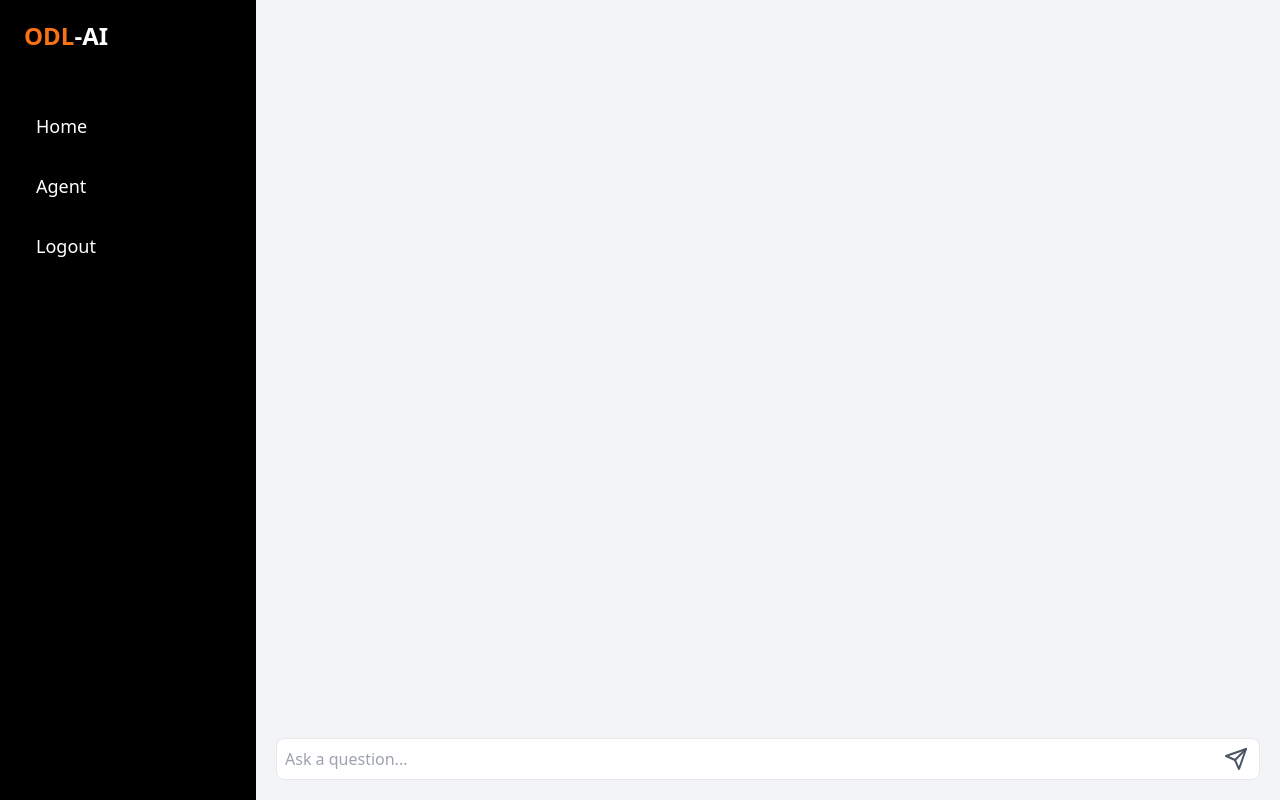
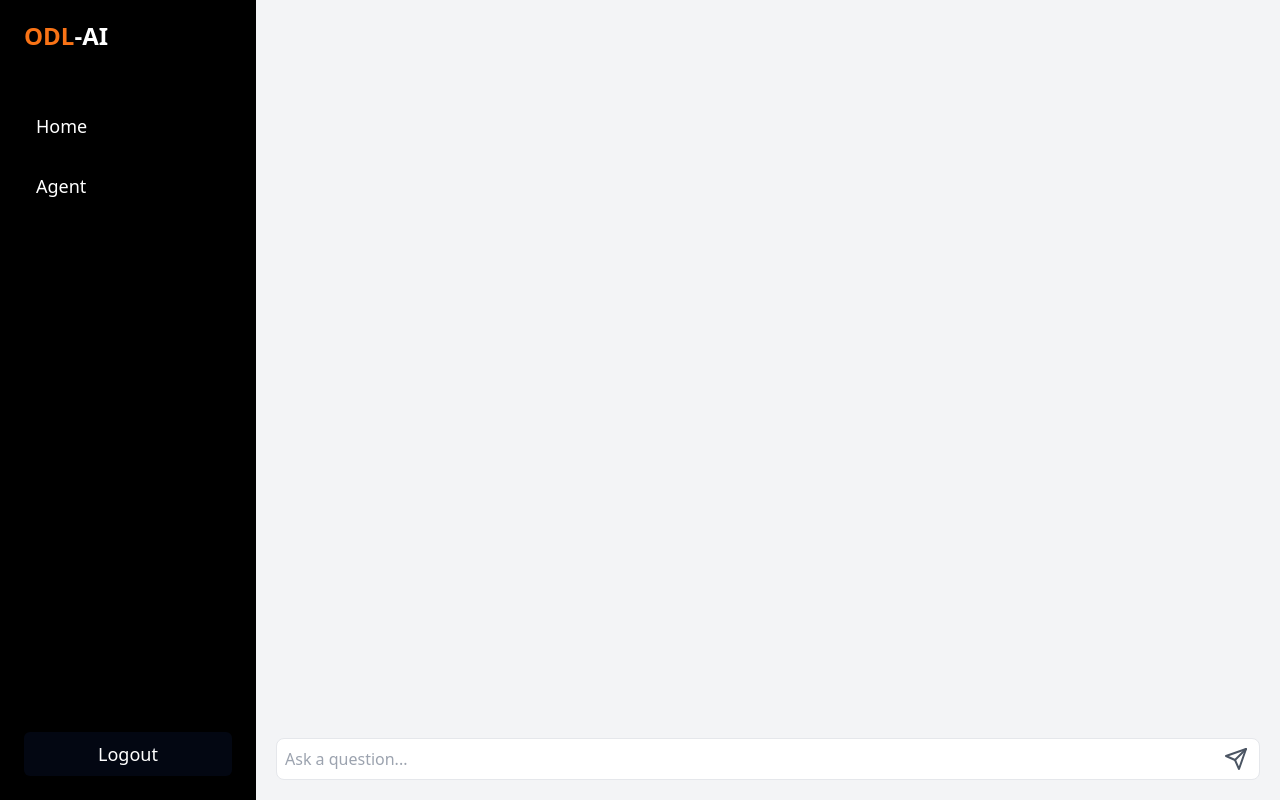
Before and after one commit to emon3455/rag-agents-frontend, a React (Vite) app: page /conversation/1 in a window 1280 px wide. Built offline with nearby package versions, Linux system fonts and the light colour scheme; sample sign-in values are in the browser's storage.

Commit message:
style: place the login logout button of the sidebar to the bottom

```diff
--- a/src/pages/conversation/ConversationSidebar.jsx
+++ b/src/pages/conversation/ConversationSidebar.jsx
@@ -48,7 +48,8 @@ const ConversationSidebar = () => {
         <h1 className="text-white text-2xl font-bold px-6 py-5">
           <span className="text-orange-500">ODL</span>-AI
         </h1>
-        <nav className="flex flex-col mt-8 space-y-4 px-6">
+        <nav className="flex flex-col justify-between h-full">
+          <div className="flex flex-col mt-8 space-y-4 px-6">
             <Link
               to="/"
               className="text-white px-3 py-2 rounded-md text-lg font-medium hover:bg-orange-500 transition-all duration-400"
@@ -65,13 +66,15 @@ const ConversationSidebar = () => {
                 Agent
               </Link>
             )}
+          </div>
+          <div className="p-6">
             {user?._id ? (
               <button
                 onClick={() => {
                   logoutHandler();
                   setIsSidebarOpen(false);
                 }}
-              className="text-white px-3 py-2 rounded-md text-lg font-medium hover:bg-orange-500 transition-all duration-400 text-left"
+                className="w-full  text-center text-white px-6  py-2 rounded-md text-lg font-medium bg-gray-950 transition-all duration-400 "
               >
                 Logout
               </button>
@@ -84,6 +87,7 @@ const ConversationSidebar = () => {
                 Login
               </Link>
             )}
+          </div>
         </nav>
       </div>
     </div>
```
Lines whose indentation alone changed are shown as unchanged.
